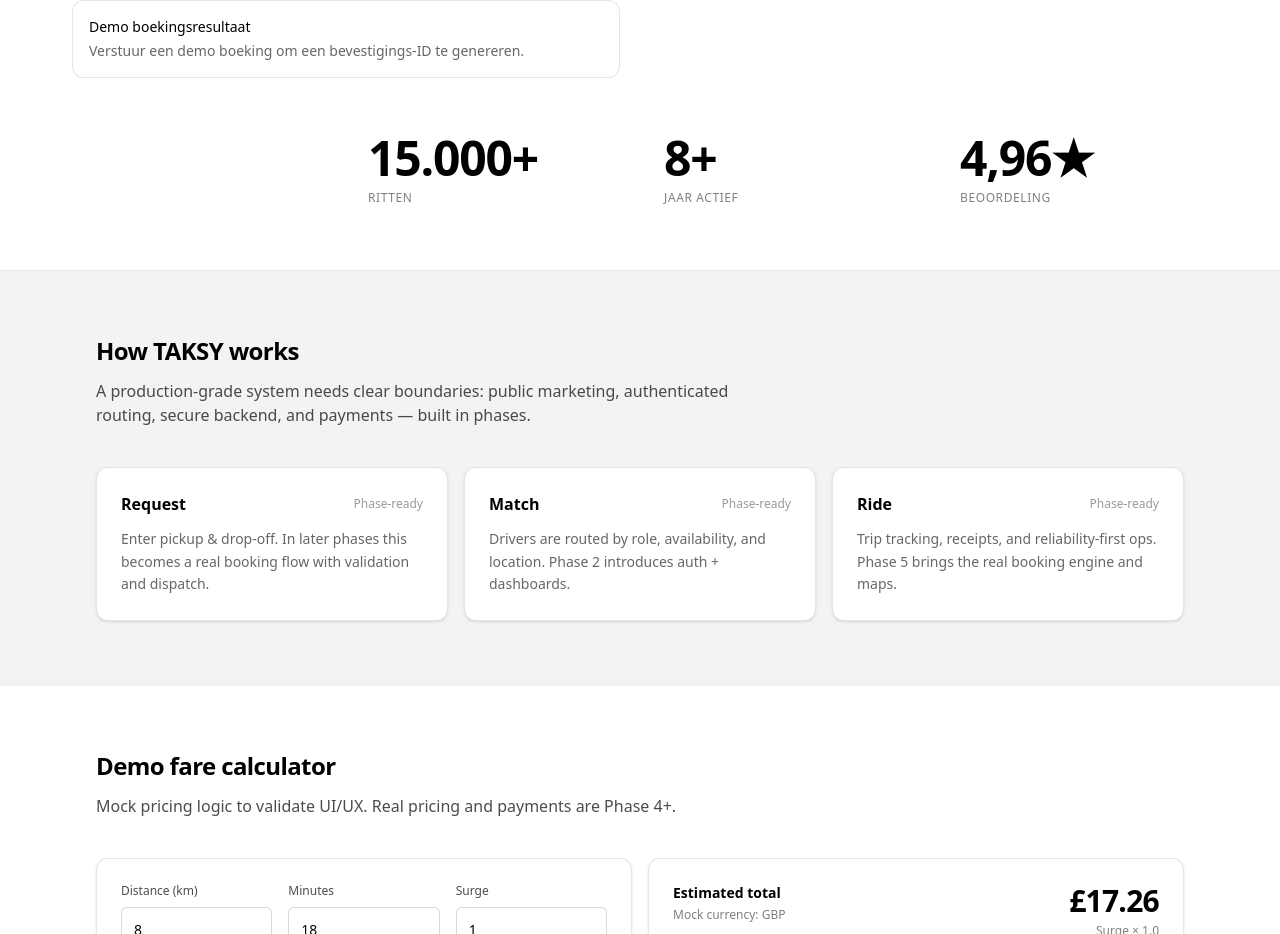
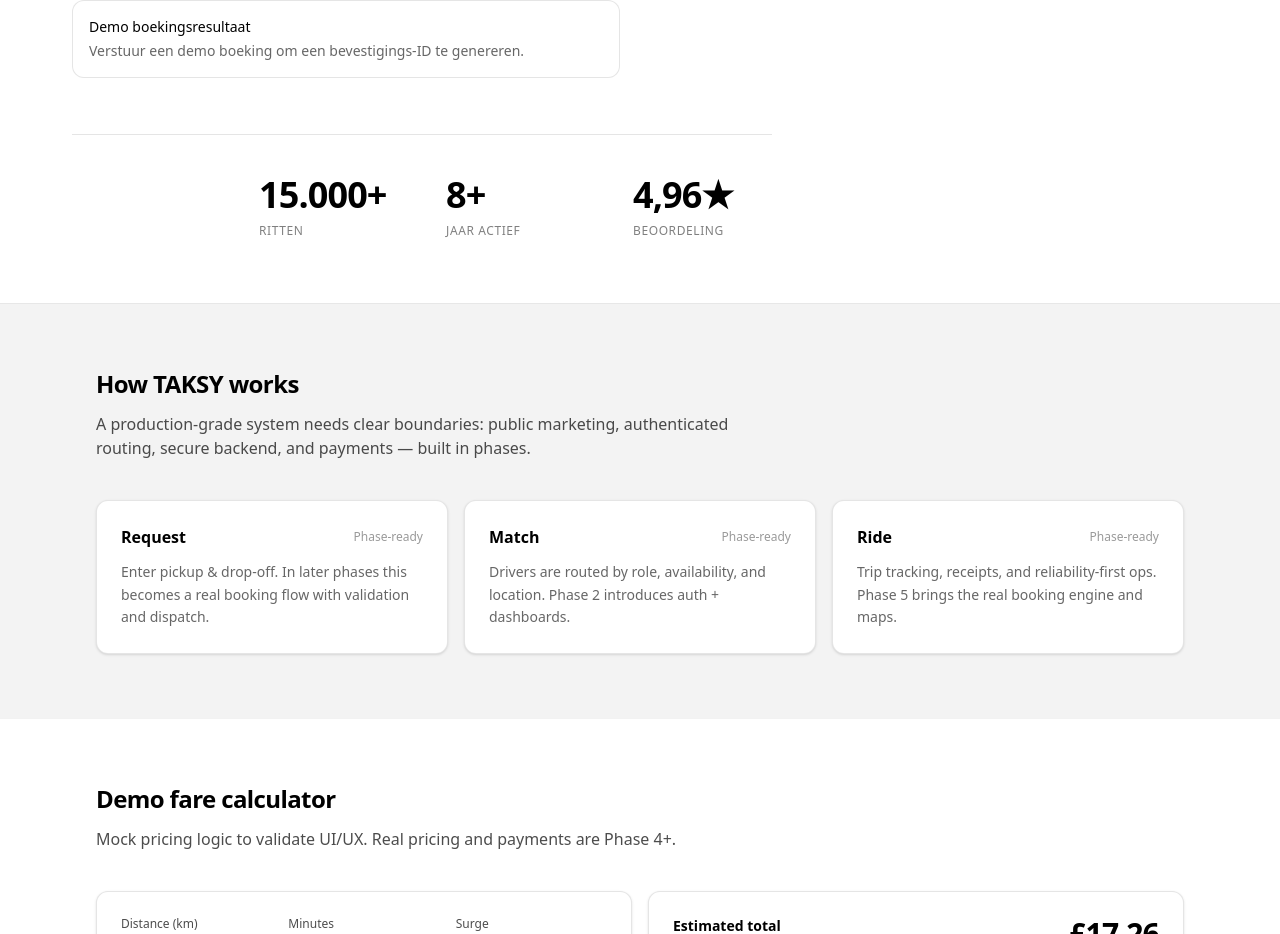
Before and after one commit to Taksyeu/Taksy, a Next.js app: page / in a window 1280 px wide. Shown: the part 894-1828 px from the top of the page. Built offline with nearby package versions, Linux system fonts and the light colour scheme.

Commit message:
Hero metrics alignment + divider refinement

```diff
--- a/src/app/(public)/page.tsx
+++ b/src/app/(public)/page.tsx
@@ -15,26 +15,28 @@ export default function Page() {
             <HeroBooking />
 
             {/* Metrics strip (Section 1 only) */}
-            <div className="mx-auto w-full max-w-[320px] md:max-w-none">
+            <div className="w-full max-w-[700px]">
+              <div className="mb-10 border-t border-black/10" />
+
               <div className="grid gap-10 sm:gap-12 md:grid-cols-4">
                 <div className="hidden md:block" />
 
                 <div className="text-left">
-                  <div className="text-4xl font-bold tracking-tight text-black sm:text-5xl">15.000+</div>
+                  <div className="text-[36px] font-bold leading-[40px] tracking-tight text-black">15.000+</div>
                   <div className="mt-2 text-xs font-medium uppercase tracking-wider text-black/50">
                     RITTEN
                   </div>
                 </div>
 
                 <div className="text-left">
-                  <div className="text-4xl font-bold tracking-tight text-black sm:text-5xl">8+</div>
+                  <div className="text-[36px] font-bold leading-[40px] tracking-tight text-black">8+</div>
                   <div className="mt-2 text-xs font-medium uppercase tracking-wider text-black/50">
                     JAAR ACTIEF
                   </div>
                 </div>
 
                 <div className="text-left">
-                  <div className="text-4xl font-bold tracking-tight text-black sm:text-5xl">4,96★</div>
+                  <div className="text-[36px] font-bold leading-[40px] tracking-tight text-black">4,96★</div>
                   <div className="mt-2 text-xs font-medium uppercase tracking-wider text-black/50">
                     BEOORDELING
                   </div>
```
